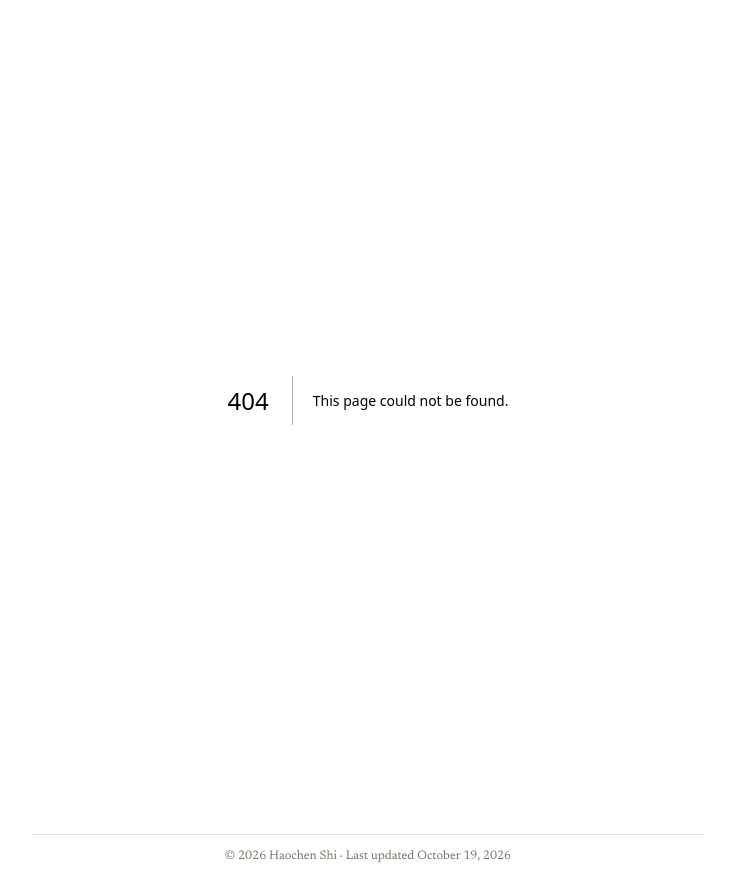
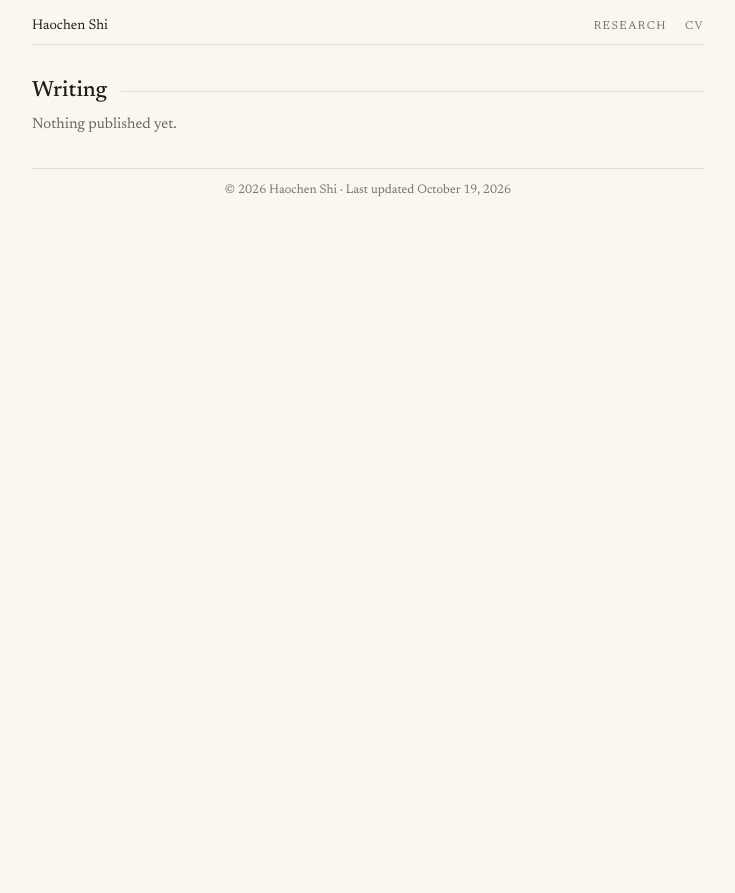
Before and after one commit to hc-shi/hc-shi.github.io, a Next.js app: page /writing in a window 1280 px wide. Before the commit this address had no page. Shown: the whole page, without its empty margins (272-1007 px from the left). After the commit the page ends 800 px from the top, so only its background shows below. Built offline with nearby package versions, Linux system fonts and the light colour scheme.

Commit message:
feat: add the writing section, post pages and empty-state handling
Co-Authored-By: Claude Opus 5.5 <noreply@anthropic.com>

```diff
--- a/package.json
+++ b/package.json
@@ -5,6 +5,7 @@
   "scripts": {
     "dev": "next dev",
     "build": "next build",
+    "postbuild": "node scripts/postbuild.mjs",
     "preview": "python3 -m http.server 4173 --directory out",
     "lint": "eslint",
     "test": "vitest run"
--- /dev/null
+++ b/scripts/postbuild.mjs
@@ -0,0 +1,7 @@
+import { globSync, rmSync } from "node:fs";
+
+// Static export needs at least one param for /writing/[slug]. With no published
+// posts, src/lib/posts.ts emits a placeholder page that renders 404; drop it here.
+for (const path of globSync("out/**/*_placeholder*")) {
+  rmSync(path, { recursive: true, force: true });
+}
--- a/src/app/globals.css
+++ b/src/app/globals.css
@@ -88,3 +88,123 @@ details[open] > .more-summary::before {
     filter: brightness(0.92);
   }
 }
+
+/* Writing: post body (spec §3.6). */
+.prose {
+  font-size: 17px;
+  line-height: 1.7;
+  overflow-wrap: break-word;
+}
+.prose > * + * {
+  margin-top: 1em;
+}
+.prose h2 {
+  margin-top: 1.8em;
+  font-size: 22px;
+  font-weight: 500;
+  line-height: 1.3;
+}
+.prose h3 {
+  margin-top: 1.5em;
+  font-size: 18px;
+  font-weight: 600;
+  line-height: 1.35;
+}
+.prose a {
+  color: var(--acc);
+  text-decoration: underline;
+  text-underline-offset: 2px;
+  overflow-wrap: anywhere;
+}
+.prose strong {
+  font-weight: 600;
+}
+.prose ul {
+  list-style: disc;
+  padding-left: 1.4em;
+}
+.prose ol {
+  list-style: decimal;
+  padding-left: 1.4em;
+}
+.prose li + li {
+  margin-top: 0.3em;
+}
+.prose blockquote {
+  border-left: 2px solid var(--rule);
+  padding-left: 14px;
+  color: var(--ink2);
+  font-style: italic;
+}
+.prose hr {
+  border: 0;
+  border-top: 1px solid var(--rule);
+  margin: 2em 0;
+}
+.prose img {
+  max-width: 100%;
+  height: auto;
+  border-radius: 6px;
+}
+.prose :not(pre) > code {
+  font-family: var(--font-jetbrains-mono), ui-monospace, SFMono-Regular, Menlo, monospace;
+  font-size: 0.85em;
+  background: var(--emb);
+  border-radius: 4px;
+  padding: 0.1em 0.3em;
+}
+/* @theme inline does not emit --font-mono at runtime, so reference the next/font variable directly. */
+.prose pre {
+  font-family: var(--font-jetbrains-mono), ui-monospace, SFMono-Regular, Menlo, monospace;
+  font-size: 13.5px;
+  line-height: 1.6;
+  background: var(--emb);
+  border: 1px solid var(--rule);
+  border-radius: 6px;
+  padding: 12px 14px;
+  overflow-x: auto;
+}
+.prose table {
+  display: block;
+  max-width: 100%;
+  overflow-x: auto;
+  border-collapse: collapse;
+  font-size: 15px;
+}
+.prose th,
+.prose td {
+  border: 1px solid var(--rule);
+  padding: 6px 10px;
+  text-align: left;
+}
+.prose th {
+  font-weight: 600;
+  background: var(--emb);
+}
+.prose .katex-display {
+  overflow-x: auto;
+  overflow-y: hidden;
+  padding: 4px 0;
+}
+.prose .footnotes {
+  margin-top: 2.5em;
+  border-top: 1px solid var(--rule);
+  padding-top: 1em;
+  font-size: 15px;
+  color: var(--ink2);
+}
+
+.prose pre code {
+  font-family: inherit;
+  font-size: inherit;
+}
+
+/* rehype-pretty-code dual themes follow the system setting. */
+.prose code[data-theme] span {
+  color: var(--shiki-light);
+}
+@media (prefers-color-scheme: dark) {
+  .prose code[data-theme] span {
+    color: var(--shiki-dark);
+  }
+}
--- a/src/app/page.tsx
+++ b/src/app/page.tsx
@@ -4,6 +4,7 @@ import { ResearchSection } from "@/components/ResearchSection";
 import { SectionHeading } from "@/components/SectionHeading";
 import { SiteNav } from "@/components/SiteNav";
 import { Timeline } from "@/components/Timeline";
+import { WritingSection } from "@/components/WritingSection";
 import { education, experience, teachingAndAwards } from "@/data/cv";
 import { getPublishedPosts } from "@/lib/posts";
 
@@ -15,6 +16,7 @@ export default function HomePage() {
       <main>
         <ProfileHeader />
         <ResearchSection posts={posts} />
+        {posts.length > 0 && <WritingSection posts={posts} />}
         <section>
           <SectionHeading>Experience</SectionHeading>
           <Timeline entries={experience} />
--- /dev/null
+++ b/src/app/writing/[slug]/page.tsx
@@ -0,0 +1,80 @@
+import type { Metadata } from "next";
+import Link from "next/link";
+import { notFound } from "next/navigation";
+import { MDXRemote } from "next-mdx-remote/rsc";
+import rehypeKatex from "rehype-katex";
+import rehypePrettyCode from "rehype-pretty-code";
+import remarkGfm from "remark-gfm";
+import remarkMath from "remark-math";
+import { mdxComponents } from "@/components/mdx";
+import { SiteNav } from "@/components/SiteNav";
+import { formatPostDate } from "@/lib/dates";
+import { getPublishedPost, getPublishedPosts, postStaticParams } from "@/lib/posts";
+
+interface PostPageProps {
+  params: Promise<{ slug: string }>;
+}
+
+export const dynamicParams = false;
+
+export function generateStaticParams() {
+  return postStaticParams(getPublishedPosts());
+}
+
+export async function generateMetadata({ params }: PostPageProps): Promise<Metadata> {
+  const { slug } = await params;
+  const post = getPublishedPost(slug);
+  if (!post) return {};
+  return {
+    title: post.title,
+    description: post.description,
+    openGraph: {
+      type: "article",
+      url: `/writing/${post.slug}/`,
+      title: post.title,
+      description: post.description,
+      images: [{ url: "/og.png", width: 1200, height: 630 }],
+    },
+  };
+}
+
+export default async function PostPage({ params }: PostPageProps) {
+  const { slug } = await params;
+  const post = getPublishedPost(slug);
+  if (!post) notFound();
+  return (
+    <>
+      <SiteNav active="writing" showWriting />
+      <main>
+        <article className="mt-[34px]">
+          <header className="mb-6">
+            <h1 className="text-[30px] font-medium leading-[1.2]">{post.title}</h1>
+            <p className="mt-2 text-[13.5px] text-faint">
+              <time dateTime={post.date}>{formatPostDate(post.date)}</time>
+            </p>
+          </header>
+          <div className="prose">
+            <MDXRemote
+              source={post.content}
+              components={mdxComponents}
+              options={{
+                mdxOptions: {
+                  remarkPlugins: [remarkGfm, remarkMath],
+                  rehypePlugins: [
+                    rehypeKatex,
+                    [rehypePrettyCode, { theme: { light: "github-light", dark: "github-dark" }, keepBackground: false }],
+                  ],
+                },
+              }}
+            />
+          </div>
+        </article>
+        <p className="mt-8 text-[14px]">
+          <Link href="/writing/" className="text-acc hover:underline">
+            ← All writing
+          </Link>
+        </p>
+      </main>
+    </>
+  );
+}
--- /dev/null
+++ b/src/app/writing/layout.tsx
@@ -0,0 +1,10 @@
+import { JetBrains_Mono } from "next/font/google";
+import type { ReactNode } from "react";
+import "katex/dist/katex.min.css";
+
+// Code font and KaTeX styles load only under /writing/ (spec §3.6).
+const mono = JetBrains_Mono({ subsets: ["latin"], variable: "--font-jetbrains-mono", display: "swap" });
+
+export default function WritingLayout({ children }: { children: ReactNode }) {
+  return <div className={mono.variable}>{children}</div>;
+}
--- /dev/null
+++ b/src/app/writing/page.tsx
@@ -0,0 +1,24 @@
+import type { Metadata } from "next";
+import { PostList } from "@/components/PostList";
+import { SectionHeading } from "@/components/SectionHeading";
+import { SiteNav } from "@/components/SiteNav";
+import { getPublishedPosts } from "@/lib/posts";
+
+export const metadata: Metadata = { title: "Writing" };
+
+export default function WritingIndexPage() {
+  const posts = getPublishedPosts();
+  return (
+    <>
+      <SiteNav active="writing" showWriting={posts.length > 0} />
+      <main>
+        <SectionHeading>Writing</SectionHeading>
+        {posts.length === 0 ? (
+          <p className="mt-3 text-[15px] text-mute">Nothing published yet.</p>
+        ) : (
+          <PostList posts={posts} />
+        )}
+      </main>
+    </>
+  );
+}
--- /dev/null
+++ b/src/components/PostList.tsx
@@ -0,0 +1,21 @@
+import Link from "next/link";
+import { formatPostDate } from "@/lib/dates";
+import type { Post } from "@/types";
+
+export function PostList({ posts }: { posts: Post[] }) {
+  return (
+    <ul>
+      {posts.map((post) => (
+        <li key={post.slug} className="py-1.5">
+          <Link href={`/writing/${post.slug}/`} className="text-[16px] font-semibold text-ink hover:underline">
+            {post.title}
+          </Link>
+          <span className="block text-[13.5px] text-faint">
+            <time dateTime={post.date}>{formatPostDate(post.date)}</time>
+          </span>
+          <span className="block text-[14px] italic text-ink2">{post.description}</span>
+        </li>
+      ))}
+    </ul>
+  );
+}
--- /dev/null
+++ b/src/components/WritingSection.tsx
@@ -0,0 +1,23 @@
+import Link from "next/link";
+import { PostList } from "@/components/PostList";
+import { SectionHeading } from "@/components/SectionHeading";
+import type { Post } from "@/types";
+
+const HOME_LIMIT = 5;
+
+/** Homepage Writing section: the five most recent posts (spec §3.6). */
+export function WritingSection({ posts }: { posts: Post[] }) {
+  return (
+    <section>
+      <SectionHeading>Writing</SectionHeading>
+      <PostList posts={posts.slice(0, HOME_LIMIT)} />
+      {posts.length > HOME_LIMIT && (
+        <p className="mt-2 text-[14px]">
+          <Link href="/writing/" className="text-acc hover:underline">
+            All writing →
+          </Link>
+        </p>
+      )}
+    </section>
+  );
+}
--- /dev/null
+++ b/src/components/mdx.tsx
@@ -0,0 +1,12 @@
+import type { MDXComponents } from "mdx/types";
+import { isExternal } from "@/lib/richtext";
+
+/** Element overrides for post bodies; typography lives in the .prose rules in globals.css. */
+export const mdxComponents: MDXComponents = {
+  a: ({ href = "", ...props }) =>
+    isExternal(href) ? (
+      <a href={href} target="_blank" rel="noopener noreferrer" {...props} />
+    ) : (
+      <a href={href} {...props} />
+    ),
+};
```
